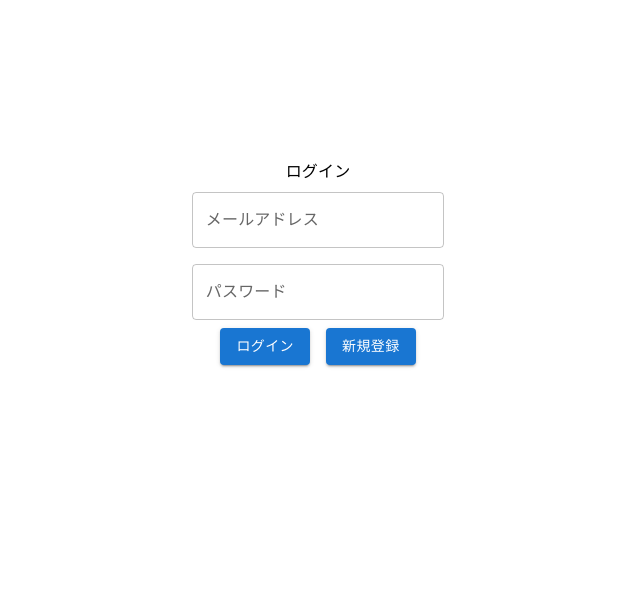
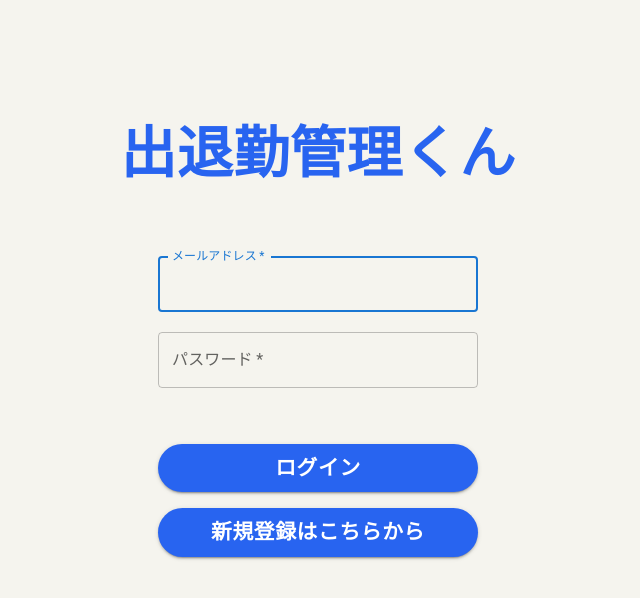
Before and after one commit to yuto99999/TNA-app, a React (Create React App) app: page / in a window 1280 px wide. Shown: the top 598 px of the page, without its empty margins (322-962 px from the left). Built offline with nearby package versions, Linux system fonts and the light colour scheme.

Commit message:
デザイン完成

```diff
--- a/src/components/organisms/Authentication/Login.tsx
+++ b/src/components/organisms/Authentication/Login.tsx
@@ -2,29 +2,33 @@ import * as React from "react";
 import { getAuth, signInWithEmailAndPassword } from "firebase/auth";
 import { useState } from "react";
 import { useNavigate } from "react-router-dom";
-import { Box, Typography, TextField, Button } from "@mui/material";
+import { Box, Typography, TextField, Button, Alert } from "@mui/material";
+// import Button from "@mui/material-next/Button";
 
 export default function Login() {
   const [email, setEmail] = useState("");
   const [password, setPassword] = useState("");
+  const [success, setSuccess] = useState(false);
+  const [error, setError] = useState(false);
 
   const navigate = useNavigate();
 
-  // ユーザーがログインボタンを押したときにdoLogin関数が実行される
   const doLogin = () => {
     const auth = getAuth();
 
-    // Firebaseで用意されているメールアドレスとパスワードでログインするための関数
     signInWithEmailAndPassword(auth, email, password)
       .then((userCredential) => {
         const user = userCredential.user;
-        // ログインができたかどうかをわかりやすくするためのアラート
-        alert("ログインOK!");
+        setSuccess(true);
+        setError(false)
         console.log(user);
+        setTimeout(() => {
           navigate("/Home");
+        }, 2000);
       })
-      .catch((error) => {
-        console.log(error);
+      .catch((err) => {
+        console.log(err);
+        setError(true);
       });
   };
 
@@ -33,43 +37,50 @@ export default function Login() {
   };
 
   return (
-    <Box width={"100%"} textAlign={"center"} marginTop="10rem">
-      <Typography>ログイン</Typography>
-      <Box
-        component="form"
-        sx={{
-          "& > :not(style)": { m: 1, width: "25ch" },
-        }}
-        noValidate
-        autoComplete="off"
+    <Box width="100%" height="100vh" bgcolor="#F5F4EE">
+      <Box display="flex" flexDirection="column" alignItems="center" pt="7rem">
+        <Typography
+          fontSize="3.5rem"
+          fontFamily="游ゴシック"
+          fontWeight="bold"
+          color="#2864F0"
+          mb={6}
         >
+          出退勤管理くん
+        </Typography>
         <TextField
-          id="outlined-basic"
+          required
+          id="email"
           label="メールアドレス"
-          variant="outlined"
+          autoComplete="email"
+          autoFocus
+          value={email}
           onChange={(e) => setEmail(e.target.value)}
+          sx={{ width: "25%", m: 1.5 }}
         />
-      </Box>
-      <Box
-        component="form"
-        sx={{
-          "& > :not(style)": { m: 1, width: "25ch" },
-        }}
-        noValidate
-        autoComplete="off"
-      >
         <TextField
-          id="outlined-basic"
+          required
+          id="password"
           label="パスワード"
-          variant="outlined"
+          type="password"
+          value={password}
           onChange={(e) => setPassword(e.target.value)}
+          sx={{ width: "25%", m: 1 }}
         />
-      </Box>
         <Button
-        sx={{ marginRight: "1rem" }}
           variant="contained"
           onClick={() => {
             doLogin();
+          }}
+          sx={{
+            width: "25%",
+            mt: 6,
+            mb: 2,
+            bgcolor: "#2864F0",
+            fontSize: "1.3rem",
+            fontFamily: "游ゴシック",
+            fontWeight: 600,
+            borderRadius: "5rem",
           }}
         >
           ログイン
@@ -79,9 +90,48 @@ export default function Login() {
           onClick={() => {
             changeRegister();
           }}
+          sx={{
+            width: "25%",
+            bgcolor: "#2864F0",
+            fontSize: "1.3rem",
+            fontFamily: "游ゴシック",
+            fontWeight: 600,
+            borderRadius: "5rem",
+          }}
         >
-        新規登録
+          新規登録はこちらから
         </Button>
+        {success && (
+          <Alert
+            severity="success"
+            sx={{
+              width: "25%",
+              mt: 5,
+              fontSize: "1.2rem",
+              fontFamily: "游ゴシック",
+              fontWeight: 600,
+              alignItems: "center",
+            }}
+          >
+            ログインしました
+          </Alert>
+        )}
+        {error && (
+          <Alert
+            severity="error"
+            sx={{
+              width: "25%",
+              mt: 5,
+              fontSize: "1.2rem",
+              fontFamily: "游ゴシック",
+              fontWeight: 600,
+              alignItems: "center",
+            }}
+          >
+            ログインできませんでした
+          </Alert>
+        )}
+      </Box>
     </Box>
   );
 }
--- a/src/components/organisms/Authentication/register.tsx
+++ b/src/components/organisms/Authentication/register.tsx
@@ -25,46 +25,55 @@ export default function Register() {
   };
 
   return (
-    <Box width={"100%"} textAlign={"center"} marginTop="10rem">
-      <Typography>新規登録</Typography>
-      <Box
-        component="form"
-        sx={{
-          "& > :not(style)": { m: 1, width: "25ch" },
-        }}
-        noValidate
-        autoComplete="off"
+    <Box width="100%" height="100vh" bgcolor="#F5F4EE">
+      <Box display="flex" flexDirection="column" alignItems="center" pt="11rem">
+        <Typography
+          fontSize="3rem"
+          fontFamily="游ゴシック"
+          fontWeight="bold"
+          color="#2864F0"
+          mb={2}
         >
+          新規登録
+        </Typography>
         <TextField
-          id="outlined-basic"
+          required
+          id="email"
           label="メールアドレス"
-          variant="outlined"
+          autoComplete="email"
+          autoFocus
+          value={email}
           onChange={(e) => setEmail(e.target.value)}
+          sx={{ width: "25%", m: 1.5 }}
         />
-      </Box>
-      <Box
-        component="form"
-        sx={{
-          "& > :not(style)": { m: 1, width: "25ch" },
-        }}
-        noValidate
-        autoComplete="off"
-      >
         <TextField
-          id="outlined-basic"
+          required
+          id="password"
           label="パスワード"
-          variant="outlined"
+          type="password"
+          value={password}
           onChange={(e) => setPassword(e.target.value)}
+          sx={{ width: "25%", m: 1 }}
         />
-      </Box>
         <Button
           variant="contained"
           onClick={() => {
             doRegister();
           }}
+          sx={{
+            width: "25%",
+            mt: 8,
+            mb: 2,
+            bgcolor: "#2864F0",
+            fontSize: "1.3rem",
+            fontFamily: "游ゴシック",
+            fontWeight: 600,
+            borderRadius: "5rem",
+          }}
         >
           登録
         </Button>
       </Box>
+    </Box>
   );
 }
```
Lines whose indentation alone changed are shown as unchanged.
